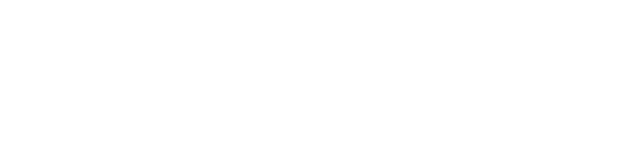
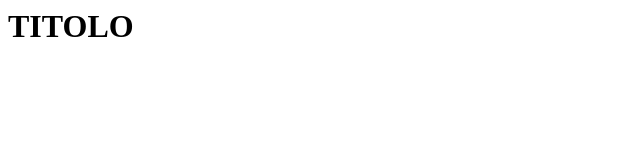
Before and after one commit to Fraigni/TEP_4G, a plain HTML site: page index.html in a window 1280 px wide. Shown: the whole page, without its empty margins (0-640 px from the left). Drawn offline with Linux system fonts and the light colour scheme.

Commit message:
Update index.html

```diff
--- a/index.html
+++ b/index.html
@@ -3,6 +3,6 @@
     <head>
     </head>
     <body>
-
+      <h1>TITOLO</h1>
     </body>
   </html>
```
